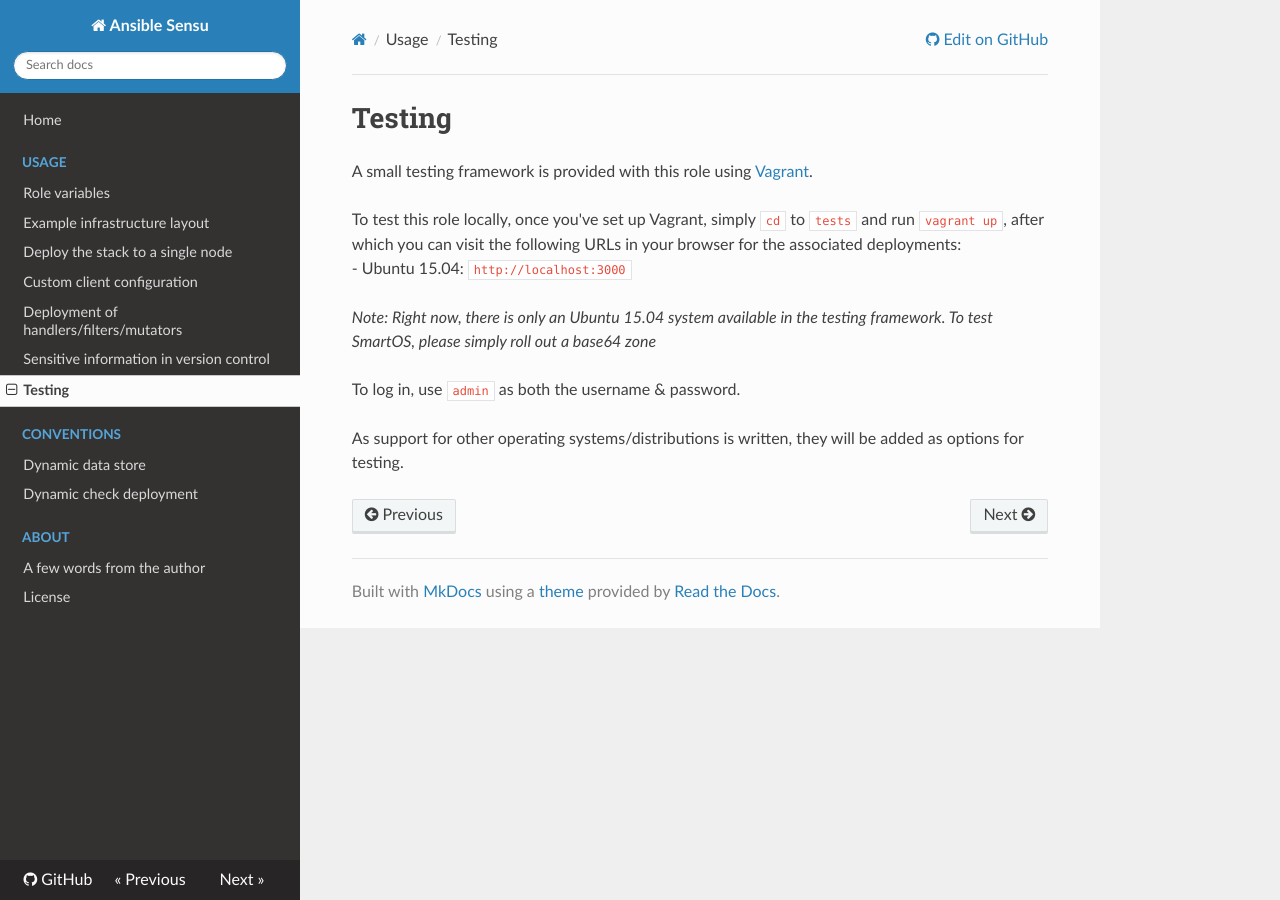
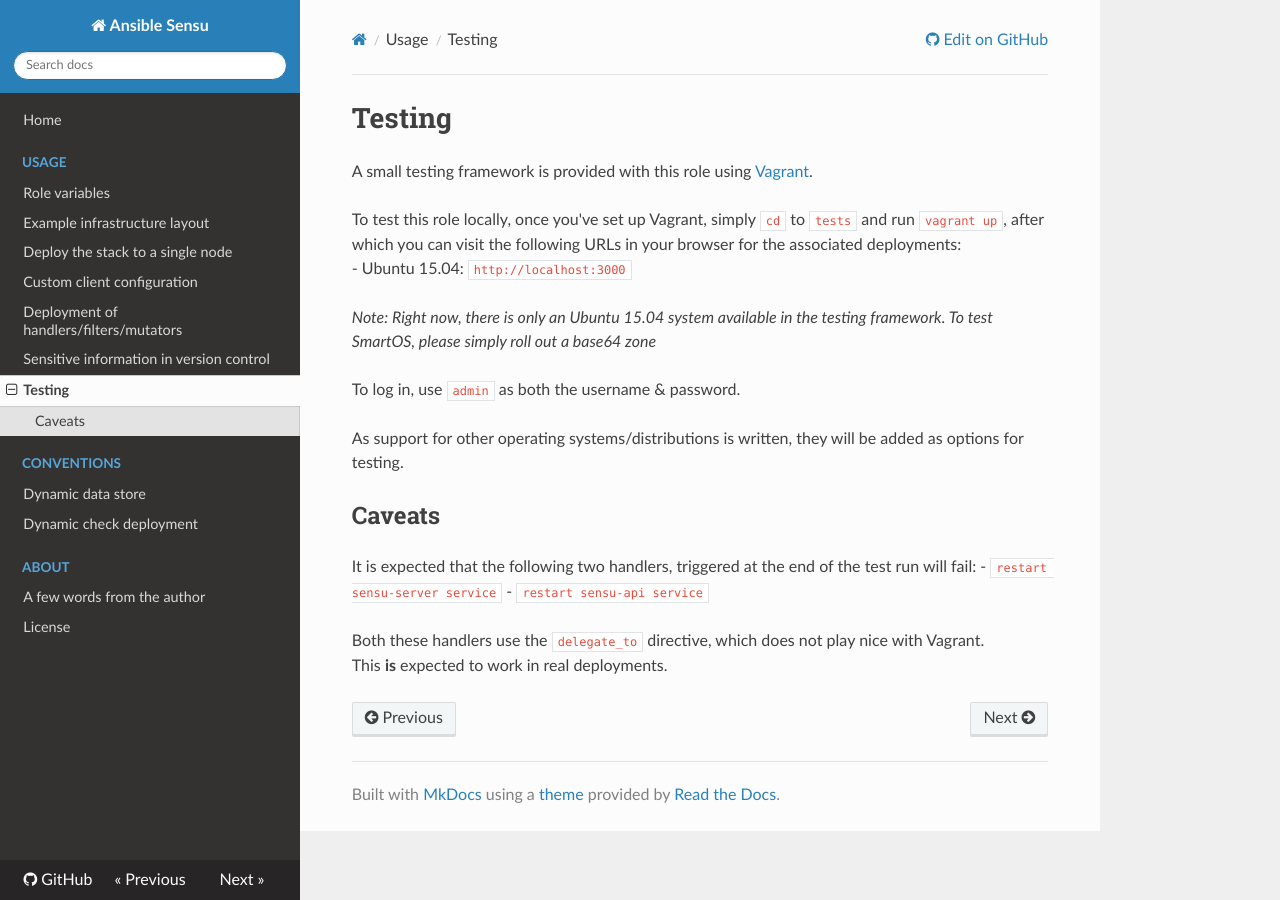
Before and after one commit to sensu/sensu-ansible, an MkDocs documentation site: the page built from docs/testing.md, in a window 1280 px wide. Built offline with MkDocs 1.6.1, drawn with Linux system fonts in a browser that asks for light colours; nearby versions of some CDN libraries; old or Windows-style settings are respelled for this version of MkDocs.

Commit message:
Adding a note to `testing.md` regarding failing handlers

```diff
--- a/docs/testing.md
+++ b/docs/testing.md
@@ -10,3 +10,11 @@ To log in, use `admin` as both the username & password.
 
 
 As support for other operating systems/distributions is written, they will be added as options for testing.
+
+## Caveats
+It is expected that the following two handlers, triggered at the end of the test run will fail:
+- `restart sensu-server service`
+- `restart sensu-api service`
+
+Both these handlers use the `delegate_to` directive, which does not play nice with Vagrant.
+This __is__ expected to work in real deployments.
```
